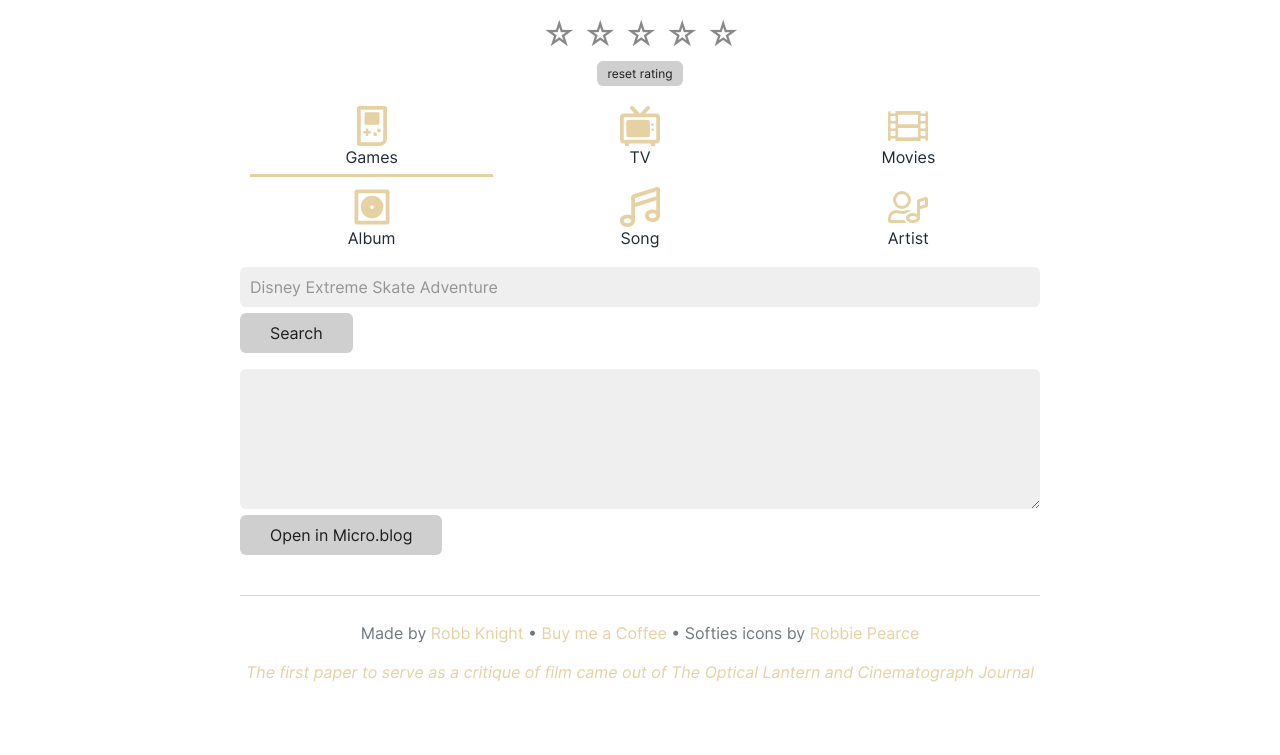
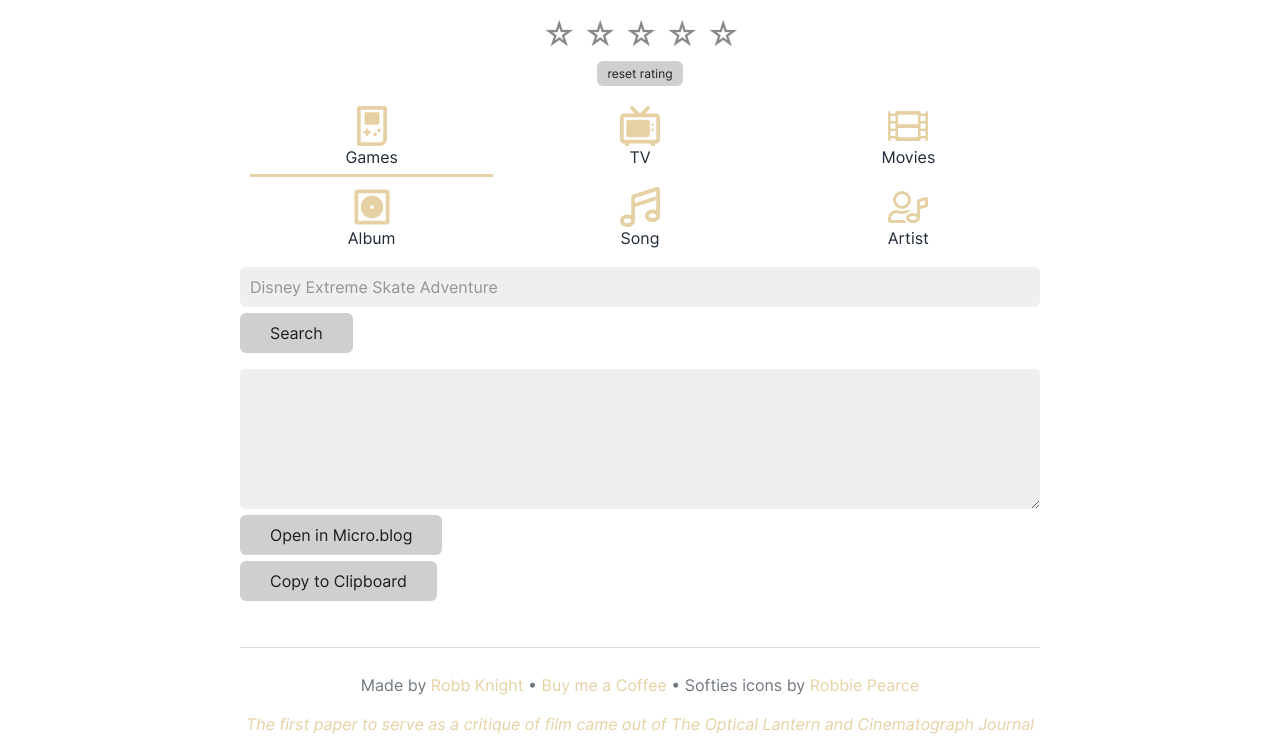
Before and after one commit to rknightuk/lantern, a website: page index.html in a window 1280 px wide. Shown: the part 115-870 px from the top of the page. Before the commit the page ends 818 px from the top, so only its background shows below. Drawn offline with Linux system fonts and the light colour scheme.

Commit message:
Add copy clipboard button

```diff
--- a/index.html
+++ b/index.html
@@ -84,6 +84,8 @@
         <textarea name="text" id="text"></textarea>
         <input type="submit" value="Open in Micro.blog">
     </form>
+
+    <button value="Copy to Clipboard" onclick="navigator.clipboard.writeText(document.getElementById('text').value)">Copy to Clipboard</button>
 
     <script>
         (function() {
```
